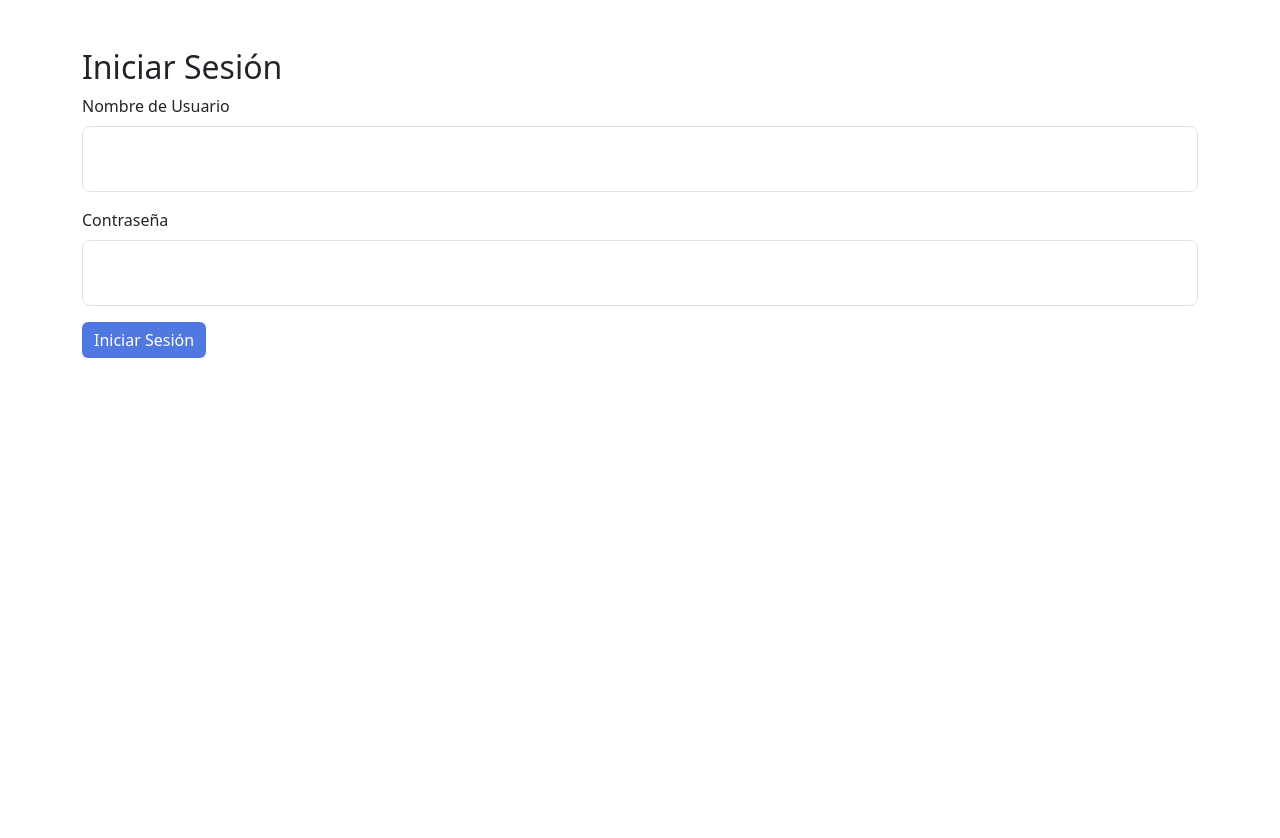
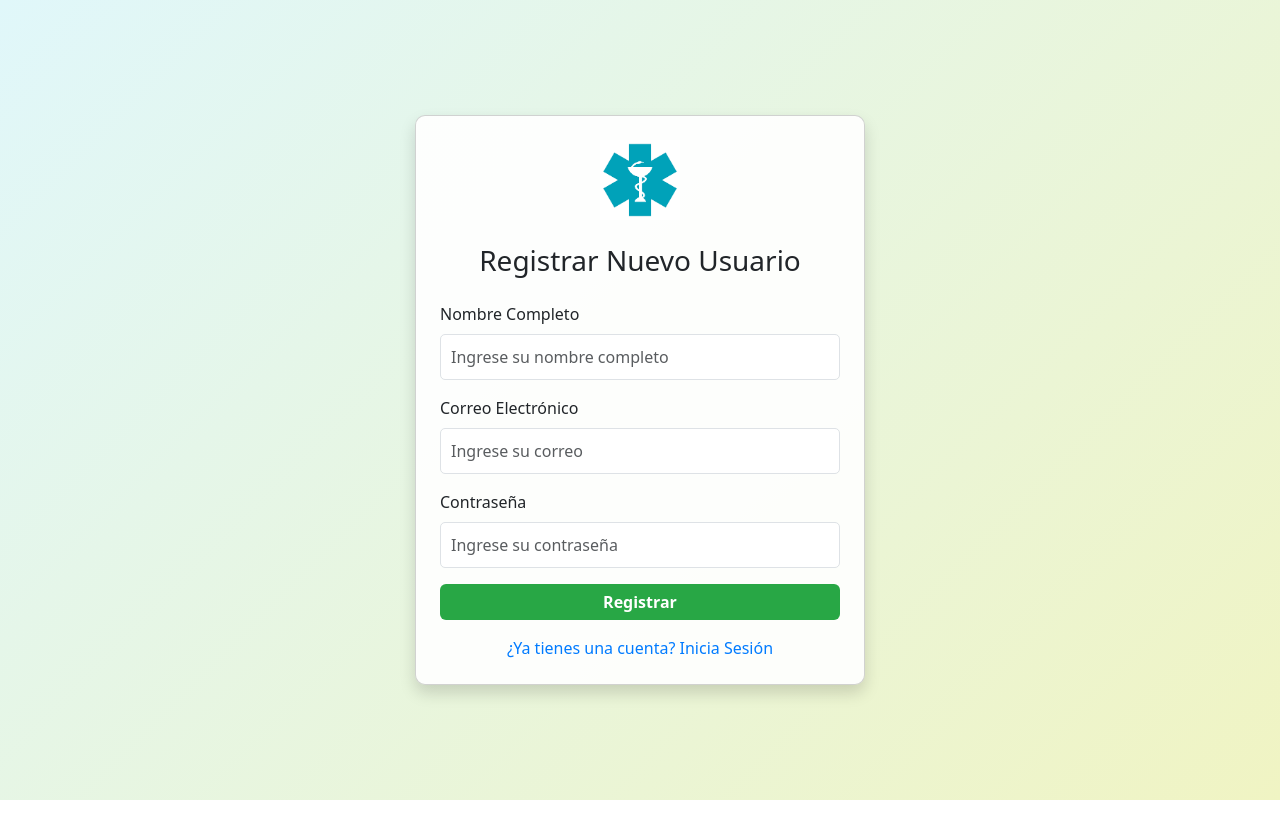
Before and after one commit to Yoda2171/SalvaPOS, an Angular app in the folder salvapos-frontend/: page /register in a window 1280 px wide. Before the commit this address led to /login. Shown: the top 838 px of the page. After the commit the page ends 800 px from the top, so only its background shows below. Built offline with nearby package versions, Linux system fonts and the light colour scheme.

Commit message:
Arregle el registro

```diff
--- a/salvapos-frontend/src/app/app.routes.ts
+++ b/salvapos-frontend/src/app/app.routes.ts
@@ -6,7 +6,7 @@ import { RegisterComponent } from './register/register.component'; // Asegúrate
 // Definimos las rutas de la aplicación
 export const routes: Routes = [
   { path: 'login', component: LoginComponent },  // Ruta para la página de Login
-  { path: 'registro', component: RegisterComponent },  // Ruta para la página de Registro
+  { path: 'register', component: RegisterComponent },  // Ruta para la página de Registro
   //{ path: 'inventario', component: InventarioComponent },  // Ruta para la página de Inventario
   { path: '', redirectTo: 'login', pathMatch: 'full' },  // Redirige a Login por defecto
   { path: '**', redirectTo: 'login' }  // Redirige a Login si la ruta no existe
--- a/salvapos-frontend/src/app/login/login.component.css
+++ b/salvapos-frontend/src/app/login/login.component.css
@@ -1,59 +1,47 @@
-/* Fondo degradado para el login */
-.bg-gradient-primary {
-    background: linear-gradient(135deg, #6e9cff, #5078e1); /* Degradado en azul */
+/* Fondo limpio y profesional */
+.container-fluid {
+  background: linear-gradient(135deg, #e8f0fe 0%, #ffffff 100%);
 }
 
-  /* Estilos generales */
-body {
-    margin: 0;
-    padding: 0;
-    font-family: 'Poppins', sans-serif; /* Usamos una fuente moderna */
+/* Estilo de la tarjeta de login */
+.login-card {
+  background-color: rgba(255, 255, 255, 0.9);
+  border-radius: 10px;
+  box-shadow: 0 4px 12px rgba(0, 0, 0, 0.1);
 }
 
-  /* Estilos para la tarjeta del login */
-.card {
-    border: none;
-    border-radius: 15px;
-    background-color: #ffffff;
-    box-shadow: 0 0 20px rgba(0, 0, 0, 0.1);
-    transition: all 0.3s ease-in-out;
+/* Imagen del logo */
+.card-img-top {
+  width: 80px;
+  height: 80px;
+  object-fit: contain;
+  margin-bottom: 20px;
 }
 
-.card:hover {
-    box-shadow: 0 0 30px rgba(0, 0, 0, 0.2); /* Más sombra al hacer hover */
-}
-
-  /* Estilo de los inputs */
-.form-control {
-    padding: 20px 15px;
-    border-radius: 8px;
-    font-size: 1rem;
-}
-
-.form-floating > label {
-    padding: 10px 15px;
-    font-size: 0.9rem;
-    color: #6c757d;
-}
-
-  /* Botón de inicio de sesión */
+/* Botón de inicio de sesión */
 .btn-primary {
-    background-color: #5078e1;
-    border: none;
-    transition: background-color 0.3s ease;
+  background-color: #007bff;
+  border: none;
+  font-weight: bold;
+  transition: background-color 0.3s ease;
 }
 
 .btn-primary:hover {
-    background-color: #6e9cff;
+  background-color: #0056b3;
 }
 
-  /* Mejora de enlaces */
+/* Enlace estilizado */
 a {
-    color: #5078e1;
-    transition: color 0.3s ease;
+  color: #007bff;
 }
 
 a:hover {
-    color: #6e9cff;
-    text-decoration: underline;
+  color: #0056b3;
+  text-decoration: underline;
 }
+
+/* Campos de formulario */
+.form-control {
+  border-radius: 5px;
+  padding: 10px;
+}
--- a/salvapos-frontend/src/app/login/login.component.html
+++ b/salvapos-frontend/src/app/login/login.component.html
@@ -1,14 +1,32 @@
-<div class="container mt-5">
-    <h2>Iniciar Sesión</h2>
+<div class="container-fluid vh-100 d-flex justify-content-center align-items-center">
+    <div class="login-card card shadow p-4" style="width: 400px;">
+    <!-- Logo o Imagen de cabecera -->
+    <img src="assets/login.png" class="card-img-top mb-4 mx-auto d-block" alt="Logo de la Farmacia" style="width: 100px;" />
+
+    <!-- Título del formulario -->
+    <h3 class="text-center mb-3">Iniciar Sesión</h3>
+
+    <!-- Formulario de Login -->
     <form (ngSubmit)="onSubmit()">
         <div class="mb-3">
         <label for="username" class="form-label">Nombre de Usuario</label>
-        <input type="text" id="username" class="form-control" [(ngModel)]="username" name="username" required>
+        <input type="text" id="username" class="form-control" [(ngModel)]="username" name="username" required placeholder="Ingrese su nombre de usuario">
         </div>
+
         <div class="mb-3">
         <label for="password" class="form-label">Contraseña</label>
-        <input type="password" id="password" class="form-control" [(ngModel)]="password" name="password" required>
+        <input type="password" id="password" class="form-control" [(ngModel)]="password" name="password" required placeholder="Ingrese su contraseña">
         </div>
+
+        <!-- Botón de iniciar sesión -->
+        <div class="d-grid gap-2">
         <button type="submit" class="btn btn-primary">Iniciar Sesión</button>
+        </div>
+
+        <!-- Enlace para recuperar contraseña -->
+        <div class="text-center mt-3">
+        <a href="/register" class="text-decoration-none">¿Se te olvidó la contraseña?</a>
+        </div>
     </form>
     </div>
+</div>
--- a/salvapos-frontend/src/app/register/register.component.css
+++ b/salvapos-frontend/src/app/register/register.component.css
@@ -0,0 +1,48 @@
+/* Fondo con degradado suave */
+.container-fluid {
+    background: linear-gradient(135deg, #e0f7fa 0%, #f0f4c3 100%);
+}
+
+  /* Estilo de la tarjeta de registro */
+.card {
+    background-color: rgba(255, 255, 255, 0.9);
+    border-radius: 10px;
+    box-shadow: 0 4px 12px rgba(0, 0, 0, 0.1);
+}
+
+  /* Imagen del logo */
+.card-img-top {
+    width: 80px;
+    height: 80px;
+    object-fit: contain;
+    margin-bottom: 20px;
+}
+
+  /* Estilos de los campos del formulario */
+.form-control {
+    border-radius: 5px;
+    padding: 10px;
+    box-shadow: none;
+}
+
+  /* Botón de registrar */
+.btn-success {
+    background-color: #28a745;
+    border: none;
+    font-weight: bold;
+    transition: background-color 0.3s ease;
+}
+
+.btn-success:hover {
+    background-color: #218838;
+}
+
+  /* Enlace estilizado */
+a {
+    color: #007bff;
+}
+
+a:hover {
+    color: #0056b3;
+    text-decoration: underline;
+}
--- a/salvapos-frontend/src/app/register/register.component.html
+++ b/salvapos-frontend/src/app/register/register.component.html
@@ -1,18 +1,40 @@
-<div class="container mt-5">
-    <h2>Registro de Usuario</h2>
-    <form>
+<div class="container-fluid vh-100 d-flex justify-content-center align-items-center">
+    <div class="card shadow p-4" style="width: 450px;">
+    <!-- Logo o Imagen de cabecera -->
+    <img src="assets/Registro.png" class="card-img-top mb-4 mx-auto d-block" alt="Logo de la Farmacia" style="width: 100px;" />
+
+    <!-- Título del formulario -->
+    <h3 class="text-center mb-4">Registrar Nuevo Usuario</h3>
+
+    <!-- Formulario de Registro -->
+    <form (ngSubmit)="onSubmit()">
+        <!-- Nombre completo -->
         <div class="mb-3">
-        <label for="nombre" class="form-label">Nombre completo</label>
-        <input type="text" id="nombre" class="form-control" placeholder="Ingrese su nombre completo" required />
+        <label for="fullname" class="form-label">Nombre Completo</label>
+        <input type="text" id="fullname" class="form-control" [(ngModel)]="fullname" name="fullname" required placeholder="Ingrese su nombre completo">
         </div>
+
+        <!-- Correo electrónico -->
         <div class="mb-3">
-        <label for="email" class="form-label">Correo electrónico</label>
-        <input type="email" id="email" class="form-control" placeholder="Ingrese su correo electrónico" required />
+        <label for="email" class="form-label">Correo Electrónico</label>
+        <input type="email" id="email" class="form-control" [(ngModel)]="email" name="email" required placeholder="Ingrese su correo">
         </div>
+
+        <!-- Contraseña -->
         <div class="mb-3">
         <label for="password" class="form-label">Contraseña</label>
-        <input type="password" id="password" class="form-control" placeholder="Ingrese su contraseña" required />
+        <input type="password" id="password" class="form-control" [(ngModel)]="password" name="password" required placeholder="Ingrese su contraseña">
         </div>
-    <button type="submit" class="btn btn-primary w-100">Registrarr</button>
+
+        <!-- Botón de Registrar -->
+        <div class="d-grid gap-2">
+        <button type="submit" class="btn btn-success">Registrar</button>
+        </div>
+
+        <!-- Enlace a la página de Login -->
+        <div class="text-center mt-3">
+        <a href="/login" class="text-decoration-none">¿Ya tienes una cuenta? Inicia Sesión</a>
+        </div>
     </form>
     </div>
+</div>
--- a/salvapos-frontend/src/app/register/register.component.ts
+++ b/salvapos-frontend/src/app/register/register.component.ts
@@ -1,12 +1,23 @@
 import { Component } from '@angular/core';
+import { Router } from '@angular/router';
+import { FormsModule } from '@angular/forms';  // Importa FormsModule
 
 @Component({
   selector: 'app-register',
-  standalone: true,
-  imports: [],
   templateUrl: './register.component.html',
-  styleUrl: './register.component.css'
+  styleUrls: ['./register.component.css'],
+  standalone: true,  // Componente standalone
+  imports: [FormsModule]  // Importa FormsModule aquí
 })
 export class RegisterComponent {
+  fullname: string = '';
+  email: string = '';
+  password: string = '';
 
+  constructor(private router: Router) {}
+
+  onSubmit() {
+    console.log('Registro exitoso');
+    this.router.navigate(['/login']);  // Redirige al login después del registro
+  }
 }
```
Also changed, not shown: salvapos-frontend/src/assets/Registro.png (added). Lines whose indentation alone changed are shown as unchanged.
